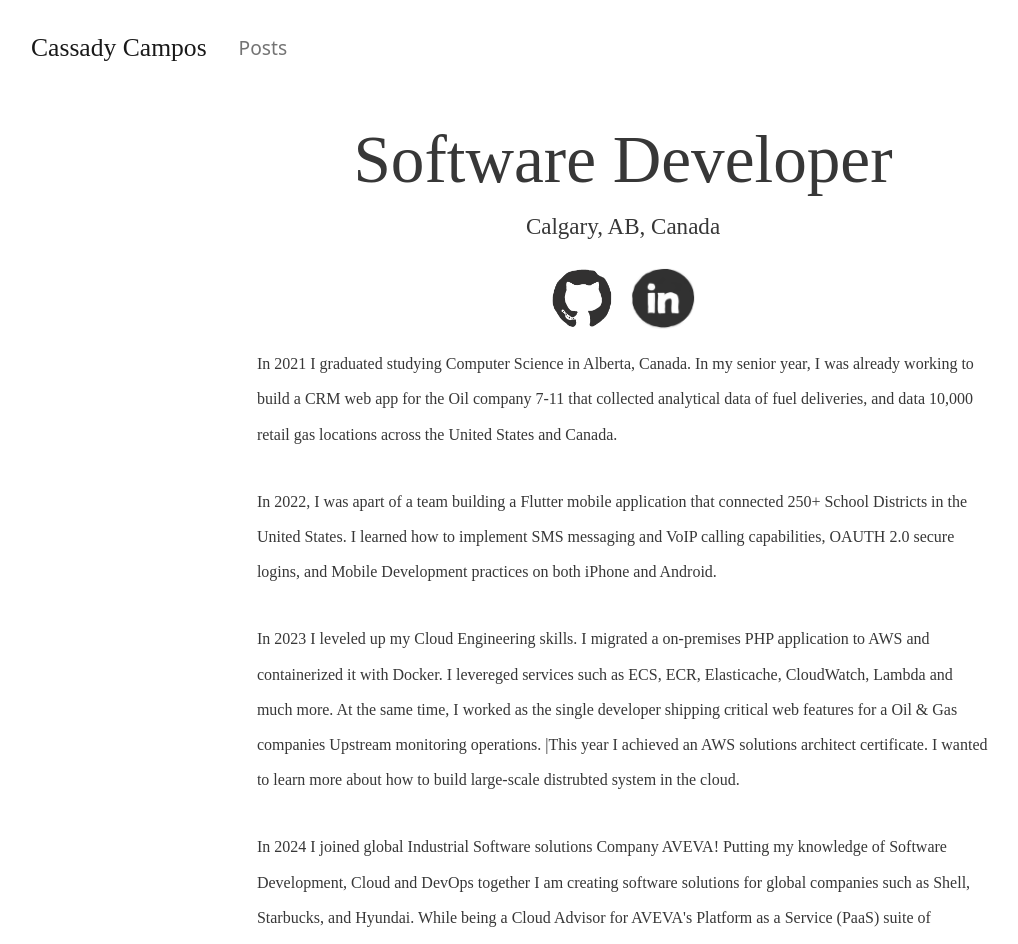
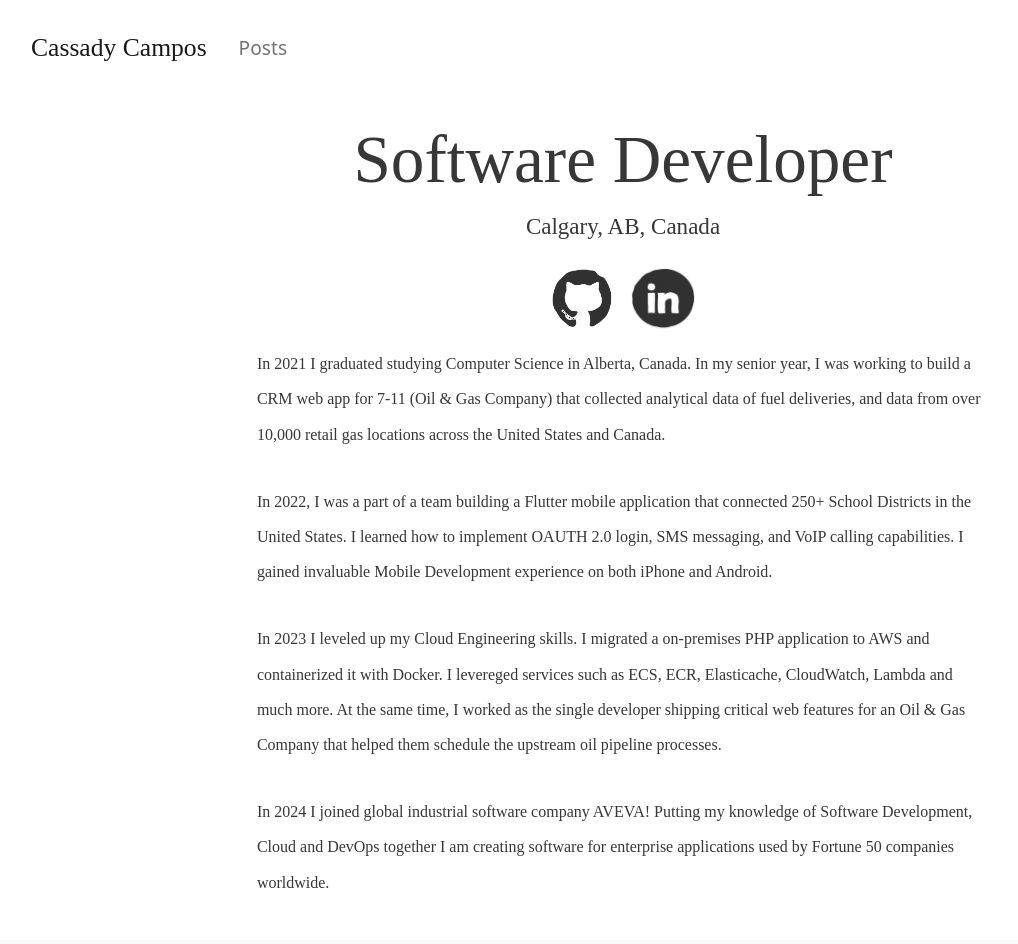
Before and after one commit to CassadyCampos/portfolio2021, a Next.js app: page / in a window 1280 px wide. Shown: the top 944 px of the page, without its empty margins (17-1035 px from the left). Built offline with nearby package versions, Linux system fonts and the light colour scheme; a web font is replaced by a local one.

Commit message:
Update homepage

```diff
--- a/pages/index.js
+++ b/pages/index.js
@@ -121,26 +121,26 @@
                                 <div className={textStyles.wrapper + ' mx-5 animate__animated animate__slideInUp'}>
 
             <div className={styles.baseText + ' my-3 ' + styles.baseFont}>
-                {"In 2021 I graduated studying Computer Science in Alberta, Canada. In my senior year, I was already working to build a CRM web app for the Oil company 7-11 that collected analytical data of fuel deliveries, and data 10,000 retail gas locations across the United States and Canada."}
+                {"In 2021 I graduated studying Computer Science in Alberta, Canada. In my senior year, I was working to build a CRM web app for 7-11 (Oil & Gas Company) that collected analytical data of fuel deliveries, and data from over 10,000 retail gas locations across the United States and Canada."}
             </div>
             <br/>
             <br/>
 
             <div className={styles.baseText + ' my-3 ' + styles.baseFont}>
-                {"In 2022, I was apart of a team building a Flutter mobile application that connected 250+ School Districts in the United States. I learned how to implement SMS messaging and VoIP calling capabilities, OAUTH 2.0 secure logins, and Mobile Development practices on both iPhone and Android."}
+                {"In 2022, I was a part of a team building a Flutter mobile application that connected 250+ School Districts in the United States. I learned how to implement OAUTH 2.0 login, SMS messaging, and VoIP calling capabilities. I gained invaluable Mobile Development experience on both iPhone and Android."}
             </div>
             <br/>
 
             <div className={styles.baseText + ' my-3 ' + styles.baseFont}>
-                {"In 2023 I leveled up my Cloud Engineering skills. I migrated a on-premises PHP application to AWS and containerized it with Docker. I levereged services such as ECS, ECR, Elasticache, CloudWatch, Lambda and much more. At the same time, I worked as the single developer shipping critical web features for a Oil "
-                + " & Gas companies Upstream monitoring operations. \n\n|"
-                +"This year I achieved an AWS solutions architect certificate. I wanted to learn more about how to build large-scale distrubted system in the cloud."}
+                {"In 2023 I leveled up my Cloud Engineering skills. I migrated a on-premises PHP application to AWS and containerized it with Docker. I levereged services such as ECS, ECR, Elasticache, CloudWatch, Lambda and much more. At the same time, I worked as the single developer shipping critical web features for an Oil "
+                + " & Gas Company that helped them schedule the upstream oil pipeline processes. \n\n"
+                }
             </div>
             <br/>
 
             <div className={styles.baseText + ' my-3 ' + styles.baseFont}>
-                {"In 2024 I joined global Industrial Software solutions Company AVEVA! Putting my knowledge of Software Development, Cloud and DevOps together I am "
-                + " creating software solutions for global companies such as Shell, Starbucks, and Hyundai. While being a Cloud Advisor for AVEVA's Platform as a Service (PaaS) suite of applications."}
+                {"In 2024 I joined global industrial software company AVEVA! Putting my knowledge of Software Development, Cloud and DevOps together I am "
+                + " creating software for enterprise applications used by Fortune 50 companies worldwide."}
             </div>
         </div>
                     </div>
```
